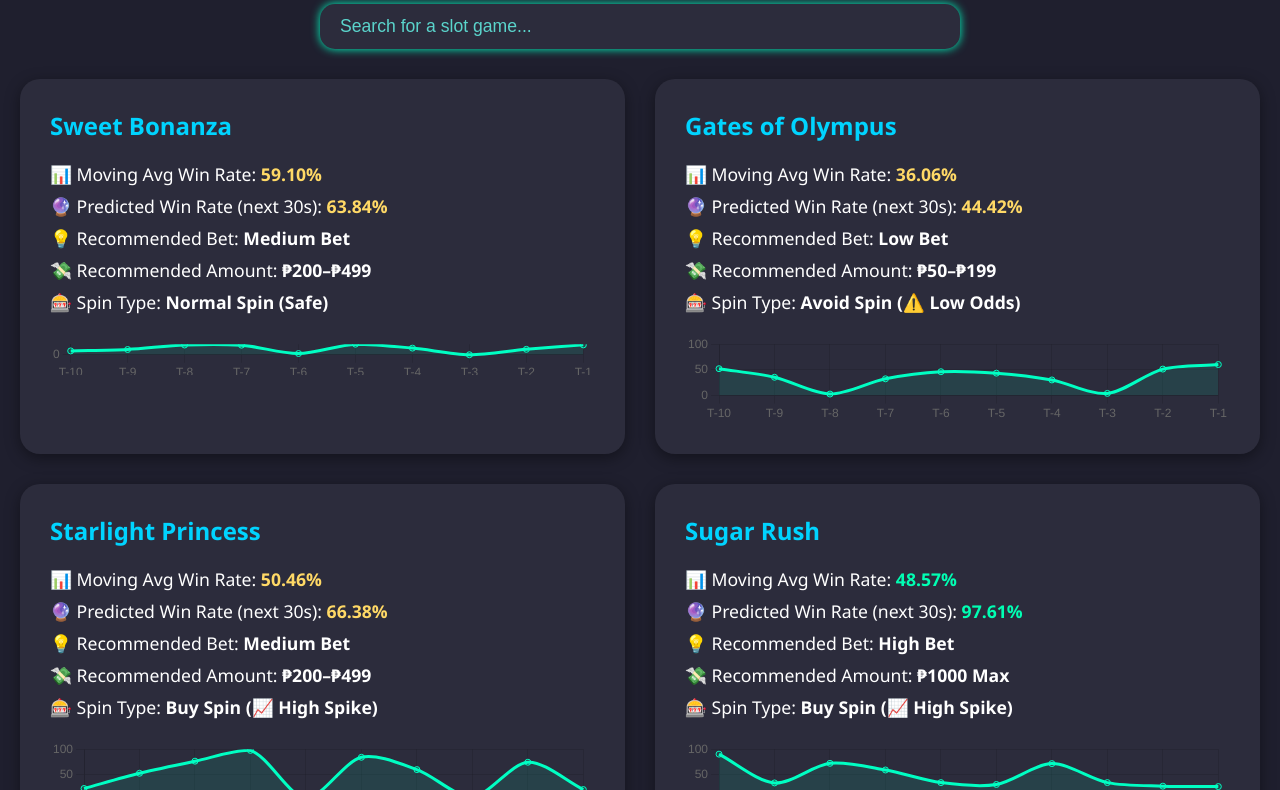
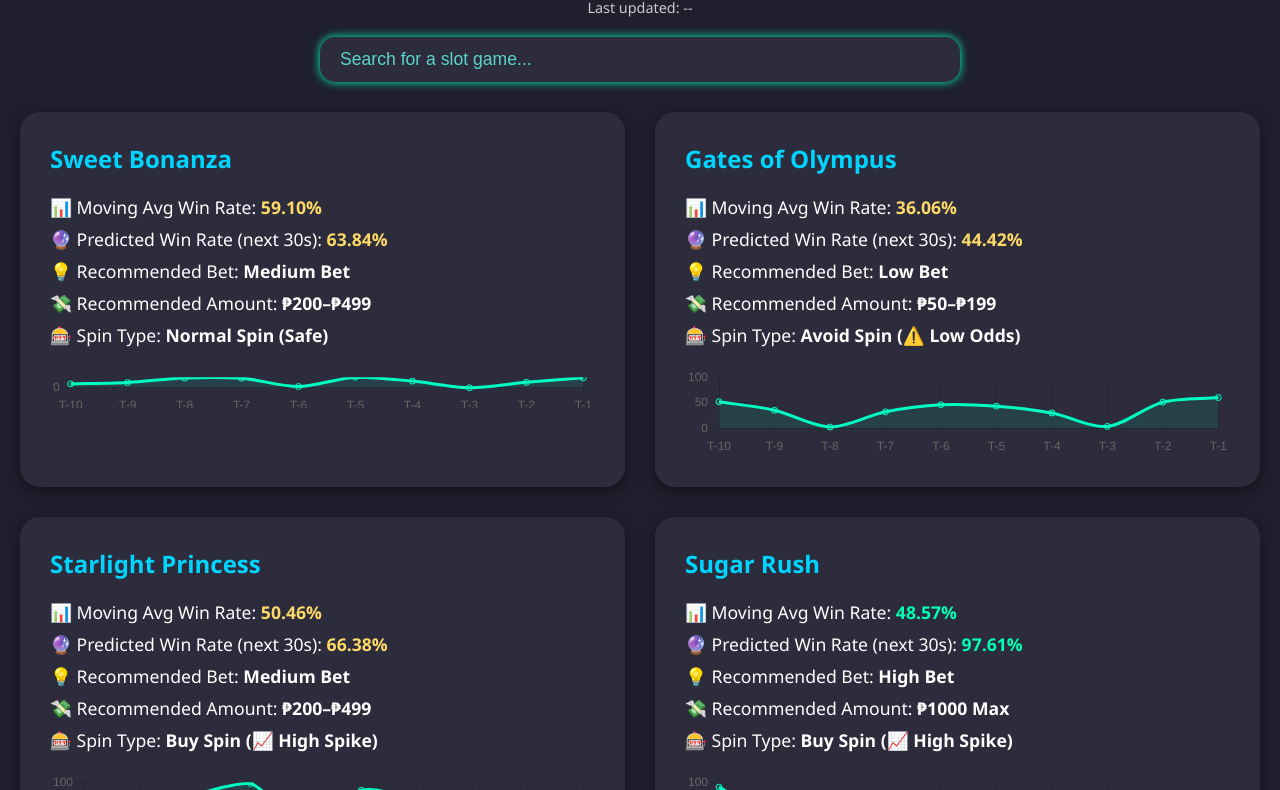
Before and after one commit to slotsmith/win, a plain HTML site: page index.html in a window 1280 px wide. Shown: the part 118-908 px from the top of the page. Drawn offline with nearby package versions, Linux system fonts and the light colour scheme; animation ran at ten frames a second.

Commit message:
Update index.html

```diff
--- a/index.html
+++ b/index.html
@@ -16,8 +16,14 @@
     h1 {
       text-align: center;
       font-size: 2.5rem;
+      margin-bottom: 5px;
+      color: #00ffc3;
+    }
+    #lastUpdated {
+      text-align: center;
+      color: #ccc;
+      font-size: 0.9rem;
       margin-bottom: 20px;
-      color: #00ffc3;
     }
     #searchBar {
       display: block;
@@ -83,6 +89,7 @@
 </head>
 <body>
   <h1>🎰 Slot Smith Pro</h1>
+  <p id="lastUpdated">Last updated: --</p>
   <input type="text" id="searchBar" placeholder="Search for a slot game..." />
   <div class="slots-container" id="slotsContainer"></div>
 
@@ -180,12 +187,12 @@
     const container = document.getElementById("slotsContainer");
 
     function renderSlots(games) {
-      container.innerHTML = ""; // clear before rendering
+      container.innerHTML = "";
 
       games.forEach(slot => {
         const history = generateFakeHistory();
         const avg = (history.reduce((a, b) => a + b) / history.length).toFixed(2);
-        const prediction = randomFloat(0, 100);
+        const prediction = parseFloat(randomFloat(0, 100));
         const betAdvice = recommendBet(prediction);
         const colorClass = prediction > 70 ? "green" : prediction > 40 ? "yellow" : "red";
 
@@ -200,7 +207,6 @@
           <div class="stat">🎰 Spin Type: <b>${recommendSpinType(avg, prediction)}</b></div>
           <canvas class="graph-canvas" id="chart-${slot.replace(/\s+/g, '')}" height="90"></canvas>
         `;
-
         container.appendChild(slotCard);
 
         const canvas = document.getElementById(`chart-${slot.replace(/\s+/g, '')}`);
@@ -208,10 +214,16 @@
       });
     }
 
-    // Initial render with all games
+    function updateSlots() {
+      const currentGames = Array.from(document.querySelectorAll('.slot-card h2')).map(h => h.textContent);
+      renderSlots(currentGames);
+      const now = new Date().toLocaleTimeString();
+      document.getElementById("lastUpdated").textContent = `Last updated: ${now}`;
+    }
+
     renderSlots(slotGames);
+    setInterval(updateSlots, 30000);
 
-    // Search functionality
     const searchBar = document.getElementById("searchBar");
     searchBar.addEventListener("input", (e) => {
       const searchTerm = e.target.value.toLowerCase();
```
